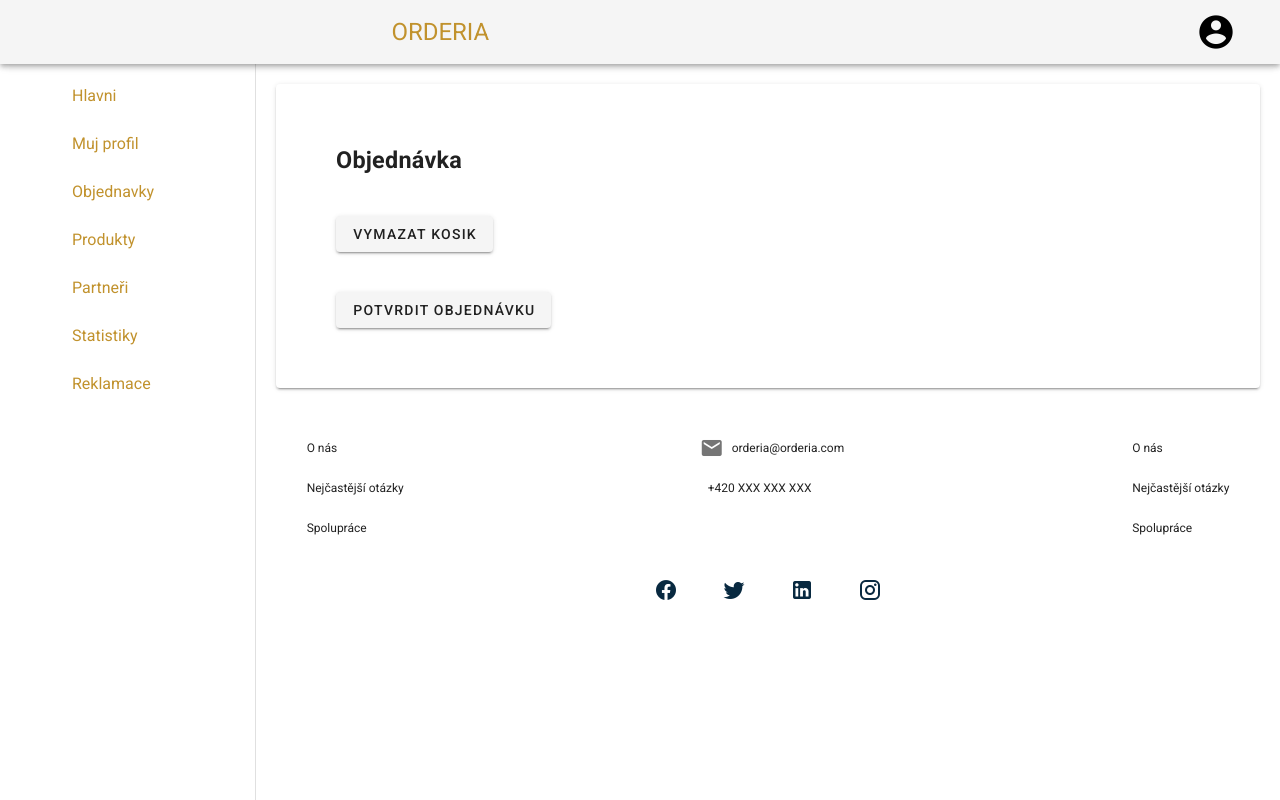
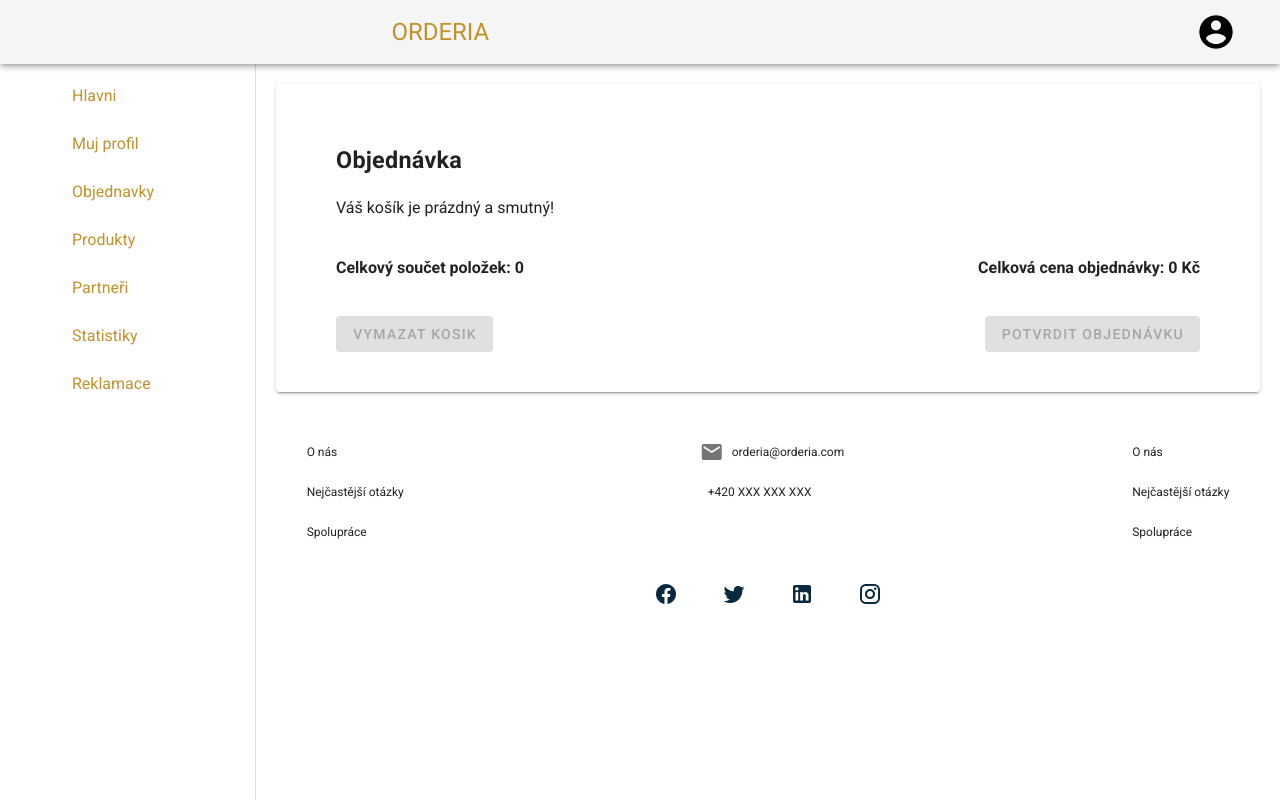
Before and after one commit to zladkaskazkina/Orderia, a Vue app: page /cart in a window 1280 px wide. Built offline with nearby package versions, Linux system fonts and the light colour scheme; what vue-html-to-paper would draw is missing.

Commit message:
cart + dashboard
total price + quantity kosik
priprava sparkline

```diff
--- a/src/components/ProjectChart.vue
+++ b/src/components/ProjectChart.vue
@@ -14,30 +14,54 @@
       line-width="2"
       padding="4"
       :smooth="radius || false"
-      :value="value"
+      :value="turnover"
       auto-draw
     >
-      <template v-slot:label="item"> ${{ item.value }} </template>
+      <template v-slot:label="item"> {{ item.value }} </template>
     </v-sparkline>
   </div>
 </template>
 <script>
 export default {
   name: "ProjectChart",
-  data: () => ({
-    fill: true,
-    padding: 8,
-    radius: 10,
-    value: [0, 2, 5, 9, 5, 10, 3, 5, 0, 0, 1, 8],
-    width: 2
-  }),
+  data() {
+    return {
+      currentUser: this.$store.state.users.loggedUser,
+      fill: true,
+      padding: 8,
+      radius: 10,
+      //value: [0, 2, 5, 9, 5, 10, 3, 5, 0, 0, 1, 8],
+      width: 2,
+      numDays: 7,
+    };
+  },
+  computed: {
+    orders() {
+      return this.$store.state[`${this.currentUser.role}Orders`].orders;
+    },
+
+    turnover() {
+      let dailyTurnover = [];
+      for(let i = 1; i <= this.numDays; i++)
+      {
+        dailyTurnover.push(i);
+      }
+      return dailyTurnover;
+    }
+  },
   methods: {
+
+
     byMonths() {
-      //
+      this.numDays = 30;
     },
     byWeeks() {
-      //
-    }
-  }
+      this.numDays = 7;
+    },
+  },
+
+  mounted() {
+    this.$store.dispatch(`${this.currentUser.role}Orders/getOrders`);
+  },
 };
 </script>
--- a/src/views/Cart.vue
+++ b/src/views/Cart.vue
@@ -5,24 +5,25 @@
         <h3>Objednávka</h3>
       </v-card-title>
 
-      <!-- v-show="!products.length" -->
-      <!-- <p>Váš košík je prázdný!</p> -->
+      <v-row no-gutters class="px-5" v-show="itemCount === 0">
+      <p >Váš košík je prázdný a smutný!</p>
+      </v-row>
 
       <table
         class="pa-5 cart-list"
         v-for="product in cart.cart"
         v-bind:key="product.id"
       >
-        <!-- v-show="products.length" -->
-        <thead class="cart-list--head">
+        <thead class="list--head">
           <tr>
             <td>Kód</td>
             <td>Název</td>
-            <td>Cena</td>
+            <td>Jednotková cena</td>
             <td>Množství</td>
+            <td>Cena celkem</td>
           </tr>
         </thead>
-        <tbody>
+        <tbody class="list--body">
           <tr>
             <td>
               {{ product.product.id }}
@@ -37,7 +38,7 @@
               {{ product.quantity }}
             </td>
             <td>
-              <!-- total price per product? -->
+              {{ product.product.price * product.quantity }}
             </td>
             <td>
               <v-btn icon ripple @click="increaseQuant(product.product.id)">
@@ -55,25 +56,26 @@
             </td>
           </tr>
         </tbody>
-        <tfoot>
-          <td><strong>Total</strong></td>
-          <td>
-            CZK
-            <!-- {{ total }} -->
-          </td>
-        </tfoot>
       </table>
 
-      <v-row no-gutters class="pa-5">
-        <v-btn @click="clearCart">Vymazat kosik</v-btn>
+      <v-row no-gutters class="pa-5" justify="space-between">
+        <p>
+          <strong>Celkový součet položek: {{ itemCount}} </strong>
+        </p>
+
+        <p>
+          <strong>Celková cena objednávky: {{ totalPrice }} Kč </strong>
+        </p>
       </v-row>
 
-      <v-row no-gutters class="pa-5">
-        <v-btn @click="checkout">
-          <!-- v-show="products.length" -->
-          <!-- @click="checkout" -->
-          Potvrdit objednávku
-        </v-btn>
+
+
+      <v-row no-gutters class="px-5" justify="space-between">
+
+          <v-btn @click="clearCart" :disabled="cartEmpty ? '' : disabled">Vymazat kosik</v-btn>
+
+          <v-btn @click="checkout" :disabled="cartEmpty ? '' : disabled"> Potvrdit objednávku </v-btn>
+
       </v-row>
     </v-card>
   </div>
@@ -94,21 +96,21 @@ export default {
     cart() {
       console.log(this.$store.state.cart);
       return this.$store.state.cart;
+    },
+
+    totalPrice() {
+      return this.$store.getters["cart/totalPrice"];
+    },
+
+    itemCount() {
+      return this.$store.getters["cart/countItems"];
+    },
+
+    cartEmpty() {
+      return this.itemCount === 0;
     }
-
-
-
-    // total(){
-    //   return this.products.reduce((total, product) =>{
-    //     return total + product.price * product.quantity
-    //   }, 0)
-    // }
   },
   methods: {
-    // checkout() {
-    //   alert('Celková částka k zaplacení je CZK' + this.total)
-    // }
-
     removeTest(product) {
       this.$store.dispatch(`cart/removeProduct`, product);
     },
@@ -126,10 +128,10 @@ export default {
       this.$store.dispatch(`cart/decreaseQuant`, id);
     },
 
-    checkout(){
+    checkout() {
       this.$store.dispatch(`cart/checkout`);
-    }
-  }
+    },
+  },
 };
 </script>
 
--- a/src/views/Dashboard.vue
+++ b/src/views/Dashboard.vue
@@ -19,12 +19,12 @@ export default {
   name: "Dashboard",
   components: { TopOrders, ProjectChart },
   data: () => ({
-    // currentUser: this.$store.state.users.loggedUser
+    //currentUser: this.$store.state.users.loggedUser
   }),
   computed: {
-    // lastOrders() {
-    //   return this.$store.state[`${this.currentUser.role}Orders`].orders;
-    // }
+     lastOrders() {
+       return null;//this.$store.state[`${this.currentUser.role}Orders`].orders;
+     }
   },
 
   // computed() {
@@ -33,10 +33,11 @@ export default {
   // })
   // };
   created() {
-    // this.$store.dispatch("orders/getOrders");
+    //this.$store.dispatch("orders/getOrders");
+  //}
+  //mounted() {
+     //this.$store.dispatch(`${this.currentUser.role}Orders/getOrders`);
+
   }
-  // mounted() {
-  //   this.$store.dispatch(`${this.currentUser.role}Orders/getOrders`);
-  // }
 };
 </script>
--- a/src/views/Dodavatel/Products.vue
+++ b/src/views/Dodavatel/Products.vue
@@ -25,9 +25,9 @@
       />
     </v-row>
     <v-row no-gutters justify="center">
-      <v-btn dark @click="goToCart" v-if="currentUser === 'buyer' && products"
-        >Prejit do kosiku</v-btn
-      >
+      <v-btn dark @click="goToCart"
+        >Prejit do kosiku ({{cartItemCount}} ks)</v-btn>
+        <!-- v-if="currentUser === 'buyer' && products -->
     </v-row>
   </div>
 </template>
```
